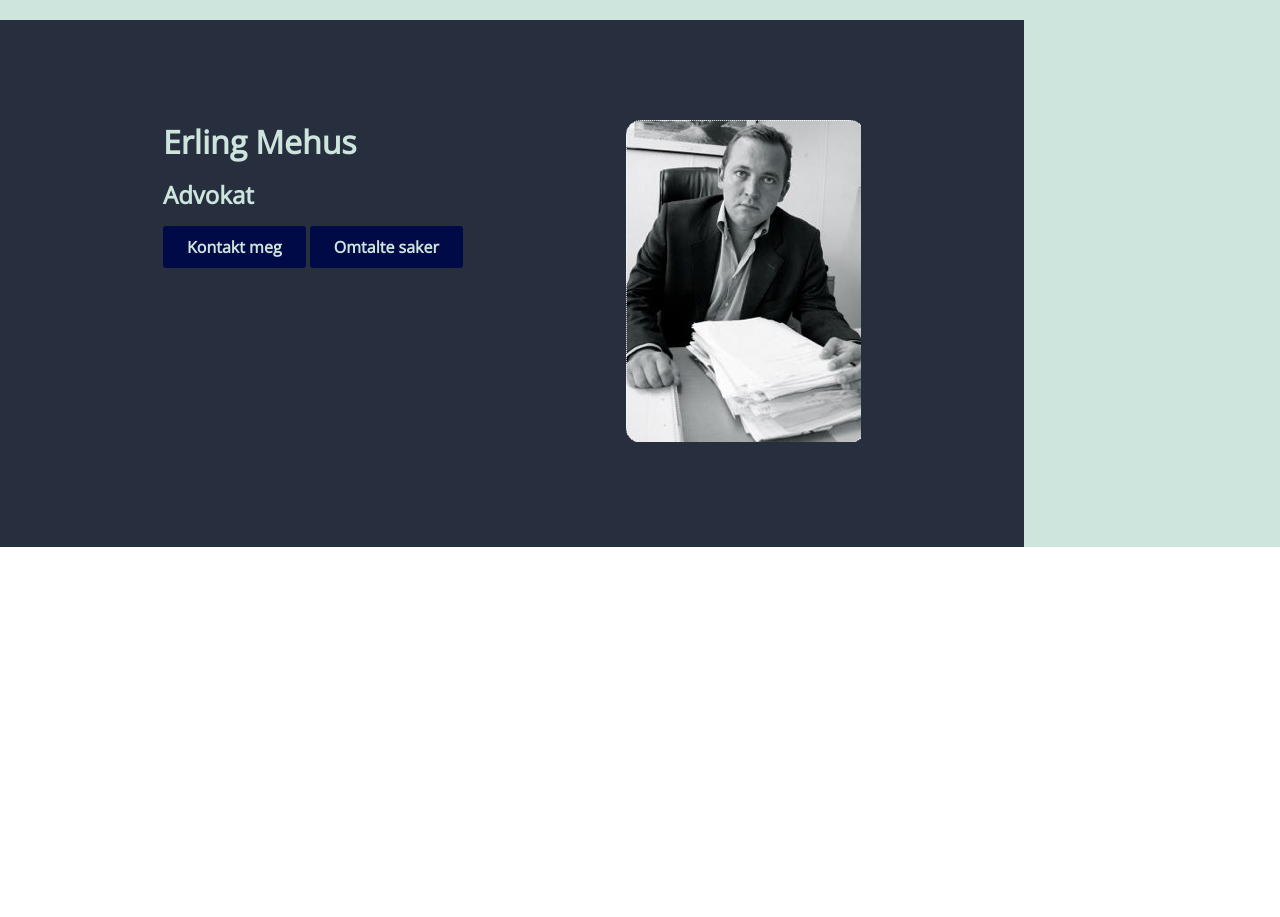
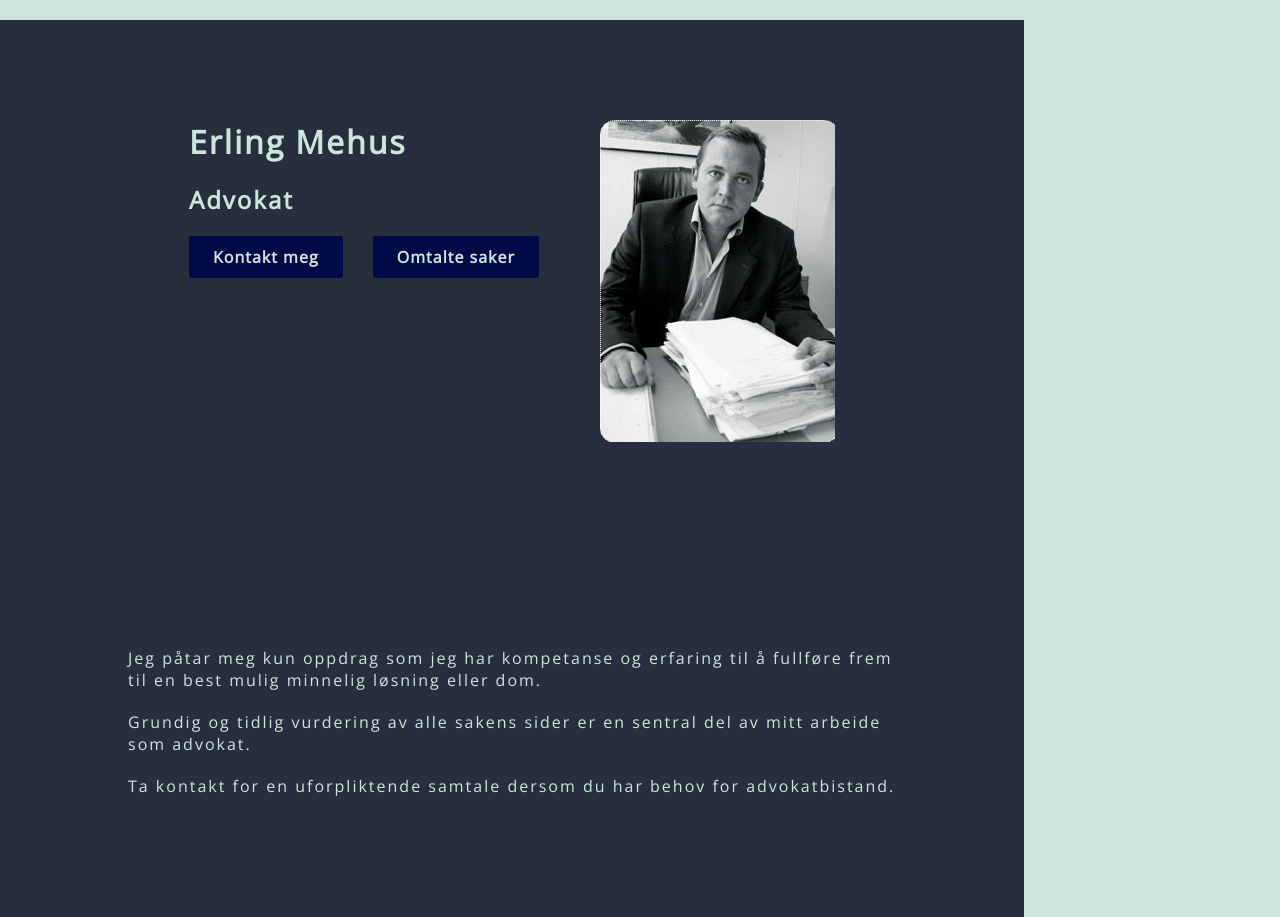
Before and after one commit to maf256/advokatmehus, a Next.js app: page / in a window 1280 px wide. Shown: the part 180-1097 px from the top of the page. Before the commit the page ends 800 px from the top, so only its background shows below. Built offline with nearby package versions, Linux system fonts and the light colour scheme.

Commit message:
Add Text to Header

```diff
--- a/components/Header/Header.js
+++ b/components/Header/Header.js
@@ -23,30 +23,35 @@ export default function Header() {
           objectFit="content"
         />
       </ImgContainer>
+    </Container>
 
-    </Container>
+    <Text>
+      <Typography>Jeg påtar meg kun oppdrag som jeg har kompetanse og erfaring til å fullføre frem til en best mulig minnelig løsning eller dom.</Typography>
+      <Typography>Grundig og tidlig vurdering av alle sakens sider er en sentral del av mitt arbeide som advokat.</Typography>
+      <Typography>Ta kontakt for en uforpliktende samtale dersom du har behov for advokatbistand.</Typography>
+    </Text>
   </HeaderContainer>;
 }
 
 const HeaderContainer = styled.header`
     background: #cde5dd;
     padding-top: 200px;
-
 `
 
 const Container = styled.div`
   background: #272F3E;
   color: #cde5dd;
-  padding: 100px 0px;
-
+  letter-spacing: 2px;
   @media (min-width: 900px) {
     width: 80vw;
+    padding: 100px 10%;
     display: flex;
     justify-content: space-evenly;
 
   }
   @media (max-width: 900px) {
     width: 100vw;
+    padding: 50px 0px;
     display: flex;
     flex-direction: column;
     justify-content: center;
@@ -61,15 +66,15 @@ const ImgContainer = styled.div`
 `
 
 const TextContainer = styled.div`
-  min-width: 300px;
+  min-width: 350px;
   h1 {
-    padding-bottom: 15px;;
+    padding-bottom: 20px;;
   }
   h2 {
-    padding-bottom: 15px;
+    padding-bottom: 20px;
   }
   div {
-    padding-bottom: 15px;
+    padding-bottom: 20px;
     display: flex;;
     justify-content: space-between;
   }
@@ -87,6 +92,8 @@ const Button = styled.button`
   background: #000a47;
   line-height: 1.15;
   font-size: 16px;
+  letter-spacing: 1px;
+
   :hover {
       transition: all .1s ease;
       box-shadow: 0 0 0 0 #cde5dd, 0 0 0 3px #cde5dd;
@@ -94,4 +101,31 @@ const Button = styled.button`
 
 `
 
-const ButtonDiv = styled.div``
+const ButtonDiv = styled.div`
+
+`
+
+
+const Typography = styled.p`
+  background: #272F3E;
+  color: #cde5dd;
+  margin-bottom: 20px;;
+`
+
+const Text = styled.div`
+  background: #272F3E;
+  color: #cde5dd;
+  letter-spacing: 2px;
+
+  @media (min-width: 900px) {
+    width: 80vw;
+    padding: 100px 10%;
+
+  }
+  @media (max-width: 900px) {
+    width: 100vw;
+    padding: 50px 0px;
+  }
+
+
+`
```
